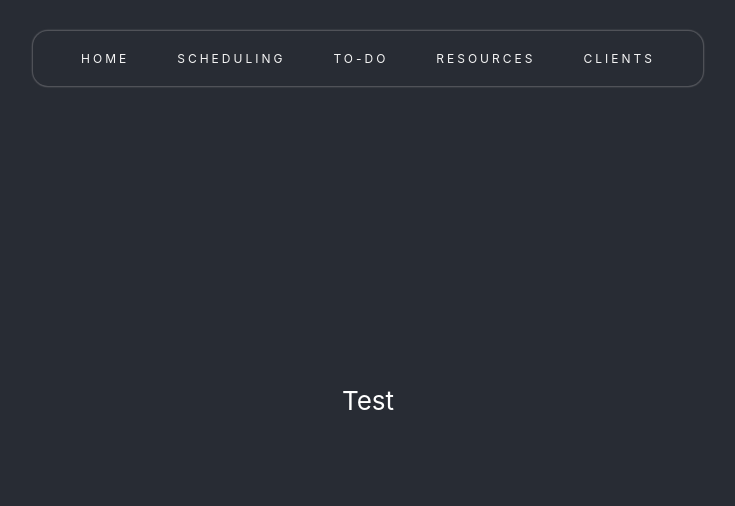
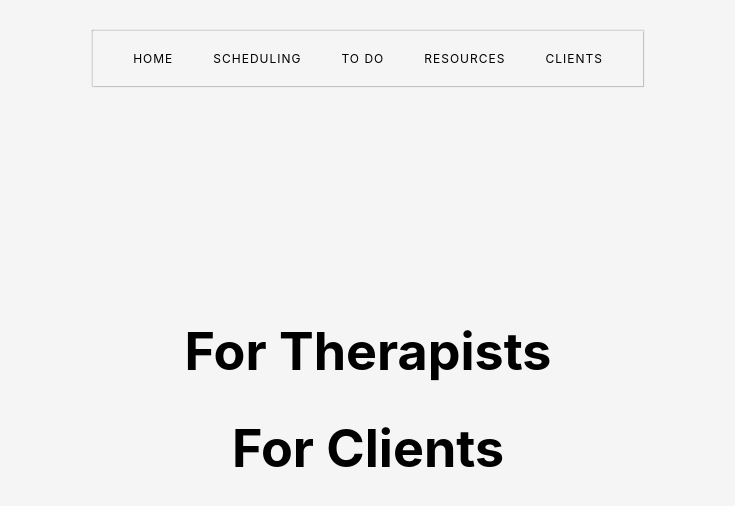
Before and after one commit to climb719/grow-notes-app, a React (Create React App) app: page /resources in a window 1280 px wide. Shown: the top 506 px of the page, without its empty margins (272-1007 px from the left). Built offline with nearby package versions, Linux system fonts and the light colour scheme.

Commit message:
stub out first components from nav bar

```diff
--- a/package.json
+++ b/package.json
@@ -8,6 +8,7 @@
     "@testing-library/user-event": "^13.5.0",
     "react": "^17.0.2",
     "react-dom": "^17.0.2",
+    "react-icons": "^4.3.1",
     "react-router-dom": "^6.2.1",
     "react-scripts": "5.0.0",
     "web-vitals": "^2.1.4"
--- a/src/App.css
+++ b/src/App.css
@@ -1,13 +1,13 @@
 .App {
   text-align: center;
-  background-color: #282c34;
+  background-color: whitesmoke;
   min-height: 100vh;
   display: flex;
   flex-direction: column;
   align-items: center;
   justify-content: center;
   font-size: calc(10px + 2vmin);
-  color: white;
+  color: black;
 }
 
 
@@ -21,30 +21,30 @@
 
 .nav-bar ul {
 display: inline-block;
-border-radius: 15px;
-box-shadow: 0px 0px 1.2px 1.2px rgba(218, 215, 215, 0.25);
-padding: 0 24px 0 24px;
+
+box-shadow: 0px 0px 1.2px 1.2px rgba(39, 38, 38, 0.25);
+padding: 0 20px 0 20px;
 }
 
 .nav-bar li {
 display: inline-block;
-color: whitesmoke;
+color: black;
 text-align: center;
-padding: 0 24px 0 24px;
+padding: 0 20px 0 20px;
 }
 
 .nav-bar .link {
 display: block;
-color: whitesmoke;
+color: black;
 font-size: 12px;
-letter-spacing: 3px;
+letter-spacing: 1px;
 height: 55px;
 line-height: 55px;
 text-transform: uppercase;
 }
 
 .nav-bar .link:hover {
-color: aquamarine;
+color: rgb(24, 145, 192);
 }
 
 
--- a/src/App.js
+++ b/src/App.js
@@ -1,5 +1,6 @@
 import './App.css'
-import { Nav, Home }  from './components'
+import { Nav, Home, Scheduling, ToDo, Resources }  from './components'
+import Clients from './containers/Clients';
 import { Routes, Route } from "react-router-dom"
 
 function App() {
@@ -8,9 +9,13 @@ function App() {
     <Nav />
     <Routes>
     <Route path="/" element={ <Home/> } />
+    <Route path="scheduling" element={ <Scheduling/> } />
+    <Route path="toDo" element={ <ToDo/> } />
+    <Route path="resources" element={ <Resources/> } />
+    <Route path="clients" element={ <Clients/> } />
     </Routes>
 
-    <p>Test  </p>
+
 
 
 
--- a/src/components/Nav.js
+++ b/src/components/Nav.js
@@ -7,7 +7,7 @@ const Nav = props => {
      <ul>
       <li><Link end to="/"><div className='link'>Home</div></Link></li>
       <li><Link end to="/scheduling"><div className='link'>Scheduling</div></Link></li>
-      <li><Link to="/to-do"><div className='link'>To-Do</div></Link></li>
+      <li><Link to="/toDo"><div className='link'>To Do</div></Link></li>
       <li><Link to="/resources"><div className='link'>Resources</div></Link></li>
       <li><Link to="/clients"><div className='link'>Clients</div></Link></li>
      </ul>
--- /dev/null
+++ b/src/components/Resources.js
@@ -0,0 +1,13 @@
+const Resources = props => {
+    return (
+     <div className="Resources">
+
+     <h1 className="resource">For Therapists</h1>
+     <h1 className="resource">For Clients</h1>
+
+
+     </div>
+    )
+}
+
+export default Resources
--- /dev/null
+++ b/src/components/Scheduling.js
@@ -0,0 +1,13 @@
+const Scheduling = props => {
+    return (
+     <div className="scheduling">
+
+     <h1 className="page-heading">Calendar</h1>
+
+
+
+     </div>
+    )
+}
+
+export default Scheduling
--- /dev/null
+++ b/src/components/ToDo.js
@@ -0,0 +1,13 @@
+const ToDO = props => {
+    return (
+     <div className="ToDO">
+
+     <h1 className="page-heading">To Do List</h1>
+
+
+
+     </div>
+    )
+}
+
+export default ToDO
--- a/src/components/index.js
+++ b/src/components/index.js
@@ -1,2 +1,5 @@
 export { default as Nav } from './Nav'
 export { default as Home } from './Home'
+export { default as Scheduling } from './Scheduling'
+export { default as ToDo } from './ToDo'
+export { default as Resources } from './Resources'
--- /dev/null
+++ b/src/containers/Clients.js
@@ -0,0 +1,14 @@
+const Clients = props => {
+    return (
+     <div className="slients">
+
+     <h1 className="page-heading">Clients</h1>
+     <p> </p>
+
+
+
+     </div>
+    )
+}
+
+export default Clients
```
Also changed, not shown: 1 other file (tests, documents, lock files or other folders).
